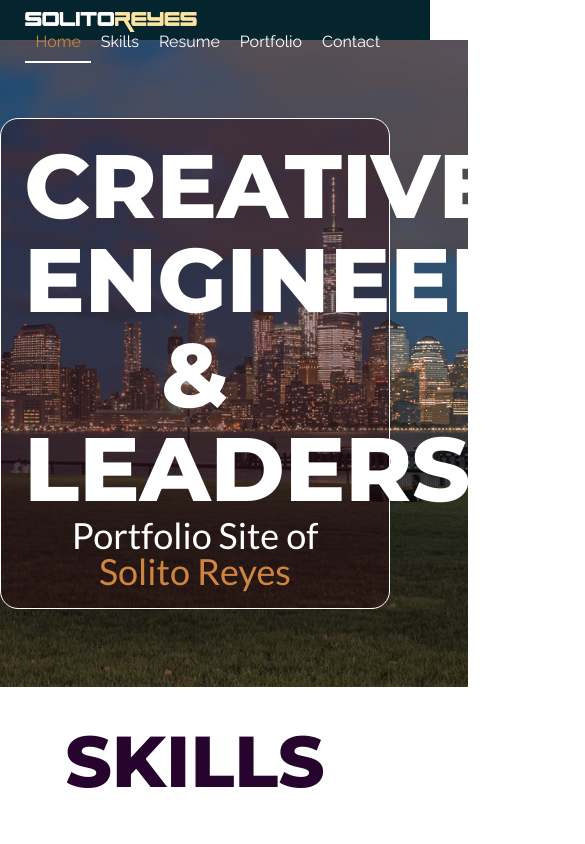
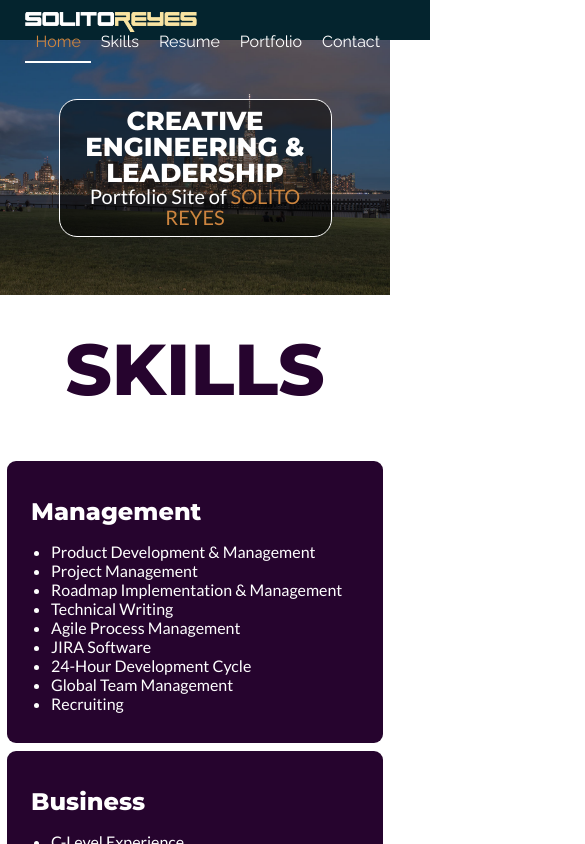
Before and after one commit to solitonyc/solito-portfolio, a React (Create React App) app: page / in a window 390 px wide. Shown: the top 844 px of the page, 585 px wide, since content can reach past the window. Built offline with nearby package versions, Linux system fonts and the light colour scheme; a web font is replaced by a local one.

Commit message:
add media query for under 418px, mobile size for  main section

```diff
--- a/src/components/home.css
+++ b/src/components/home.css
@@ -63,3 +63,36 @@
 #highlight {
     color: peru;
 }
+
+/* -------------------- SMALL SCREEN MEDIAQUERY ------------- */
+@media screen and (max-width: 480px) and (min-width: 319px){
+    .home_section_content_container {
+        padding: 8px;
+    }
+    .home_section_background {
+        width: 100%;
+        padding: 15%;
+    }
+    .home_section_content_container {
+        background-color: rgba(0, 0, 0, .5)
+    }
+    .home_title {
+        color: rgb(255, 255, 255);
+        font-size: 26px;
+        line-height: 100%;
+    }
+
+    .home_subtitle {
+        line-height: 1;
+        font-size: 20px;
+        width: 100%;
+    }
+
+    #highlight {
+        color: peru;
+        font-size: 20px;
+        text-transform: uppercase;
+        text-align: center;
+        line-height: 105%;
+    }
+}
```
